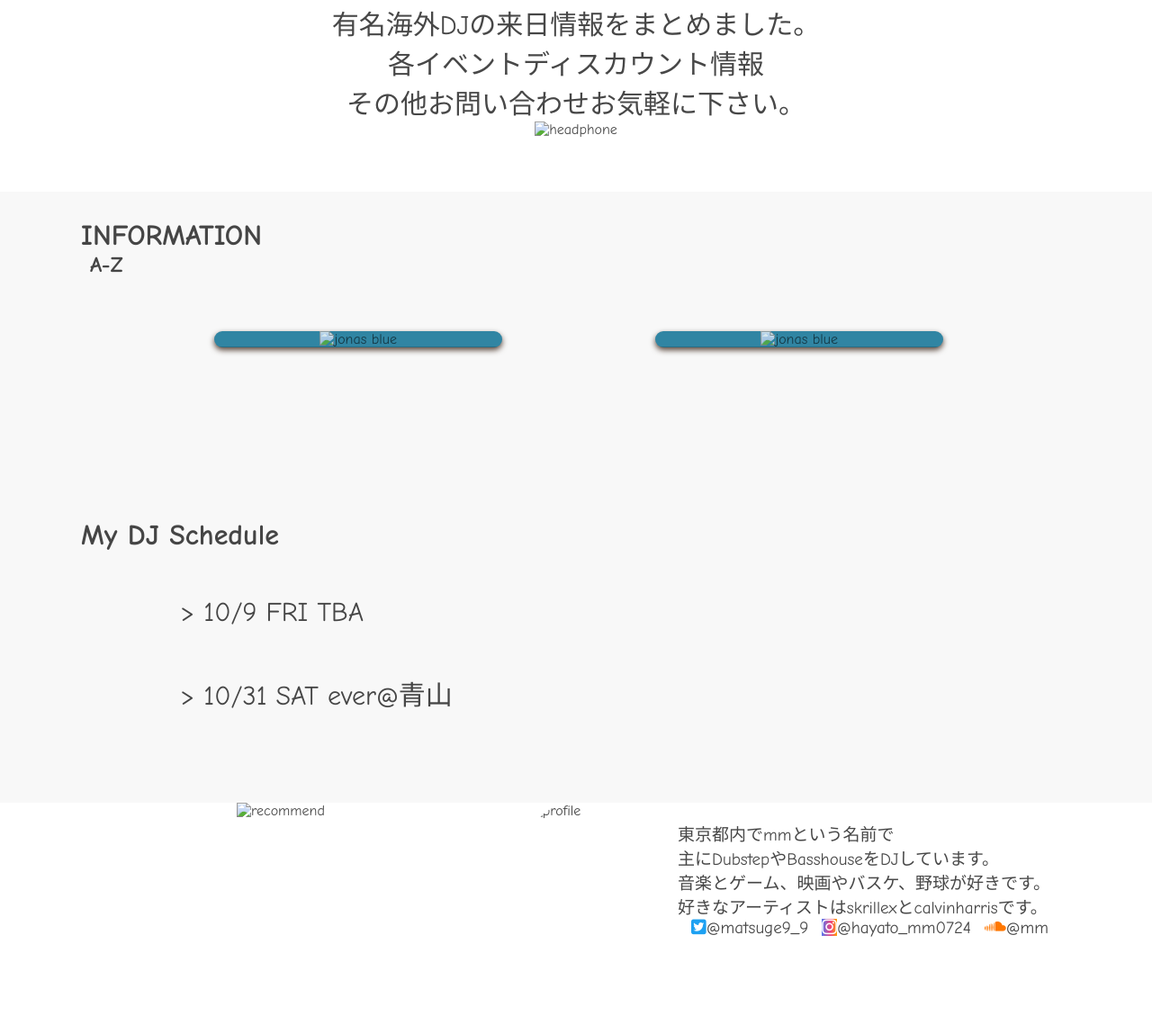
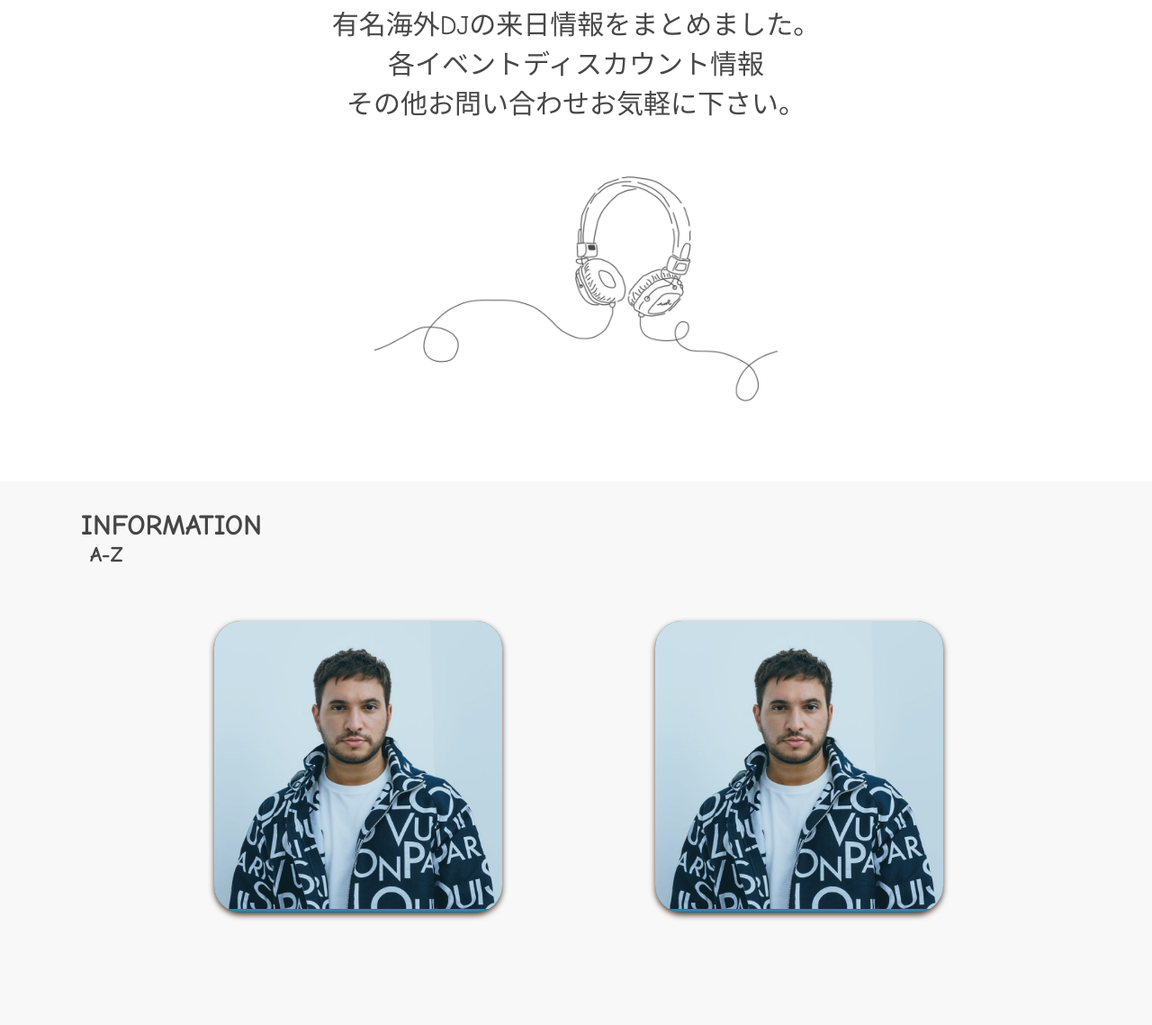
Before and after one commit to hayato-mm0724/liveinjapan-matome, a plain HTML site: page index.html in a window 1280 px wide. Shown: the part 767-1906 px from the top of the page at 90% size. Drawn offline with nearby package versions, Linux system fonts and the light colour scheme.

Commit message:
Update index.html

```diff
--- a/index.html
+++ b/index.html
@@ -23,11 +23,11 @@
     </div>
   </header>
   <div class="photo">
-    <img src="img/pic1.jpg" id="pic">
+    <img src="pic1.jpg" id="pic">
   </div>
   <div class="about" id="about">
     <p>有名海外DJの来日情報をまとめました。<br>各イベントディスカウント情報<br>その他お問い合わせお気軽に下さい。</p>
-    <img src="img/pic4.jpg" alt="headphone">
+    <img src="pic4.jpg" alt="headphone">
   </div>
   <div class="main" id="information">
       <div class="container">
@@ -36,7 +36,7 @@
         <div class="content">
           <div class="grid">
             <figure class="effect-zoe">
-              <img src="img/jonasblue.jpg" alt="jonas blue">
+              <img src="jonasblue.jpg" alt="jonas blue">
               <figcaption>
                 <h2><span>J</span>onas blue</h2>
                 <p class="icon-links">
@@ -54,7 +54,7 @@
           </div>
           <div class="grid">
             <figure class="effect-zoe">
-              <img src="img/jonasblue.jpg" alt="jonas blue">
+              <img src="jonasblue.jpg" alt="jonas blue">
               <figcaption>
                 <h2><span>J</span>onas blue</h2>
                 <p class="icon-links">
@@ -92,10 +92,10 @@
   </div>
   <div class="member">
     <div class="left-pic">
-      <img src="img/pic5.jpg" alt="recommend">
+      <img src="pic5.jpg" alt="recommend">
     </div>
     <div class="profile">
-      <img src="img/profile.jpg" alt="profile" class="hayato" height="220px">
+      <img src="profile.jpg" alt="profile" class="hayato" height="220px">
       <p class="sentence">東京都内でmmという名前で<br>主にDubstepやBasshouseをDJしています。<br>音楽とゲーム、映画やバスケ、野球が好きです。<br>好きなアーティストはskrillexとcalvinharrisです。<br><a href="http://twitter.com/matsuge9_9" target="_blank"><i class="fab fa-twitter-square"></i></a>@matsuge9_9<a href="https://www.instagram.com/hayato_mm0724/?hl=ja" target="_blank"><i class="fab fa-instagram"></i></a>@hayato_mm0724<a href="http://soundcloud.com/mm0724" target="_blank"><i class="fab fa-soundcloud"></i></a>@mm</p>
     </div>
   </div>
```
